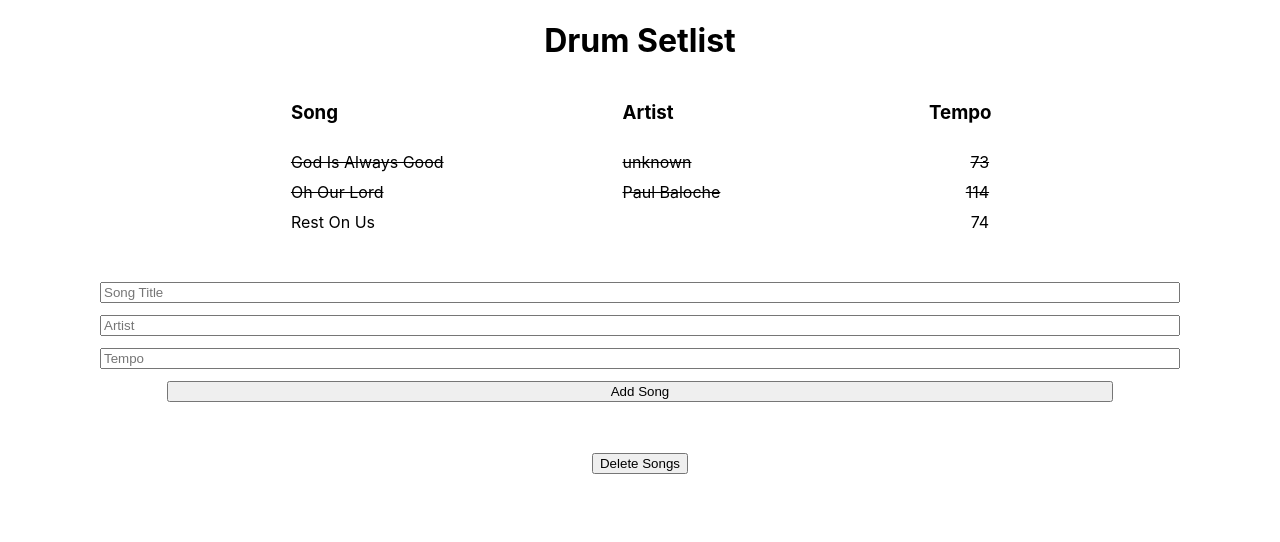
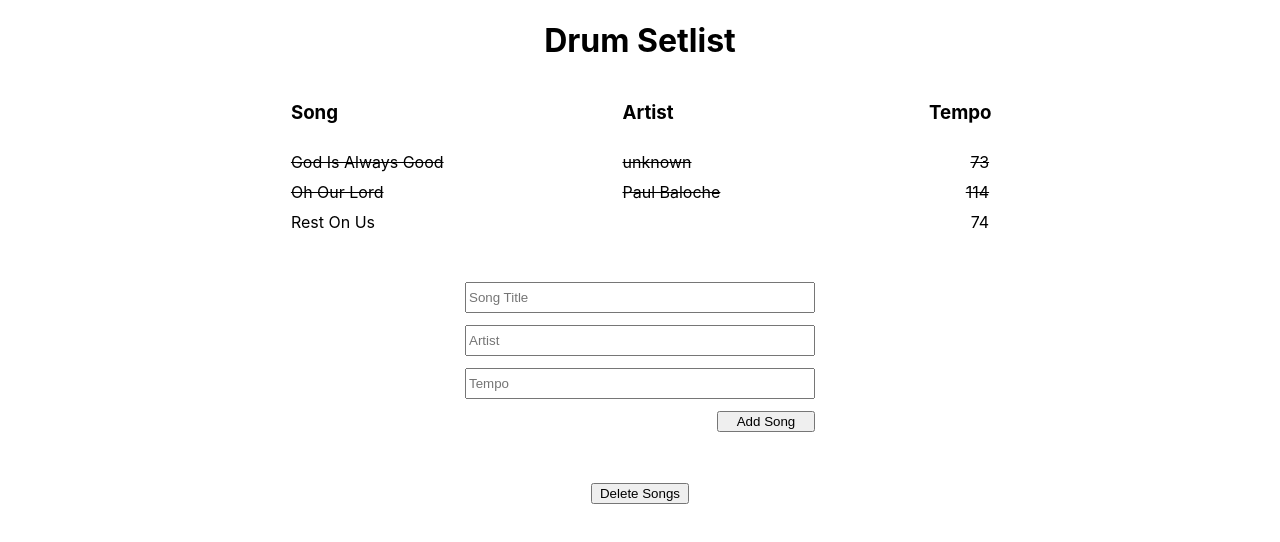
Before and after one commit to scottmo223/drum-setlist, a React (Create React App) app: page / in a window 1280 px wide. Shown: the top 542 px of the page. Built offline with nearby package versions, Linux system fonts and the light colour scheme.

Commit message:
Styles buttons

```diff
--- a/src/index.css
+++ b/src/index.css
@@ -10,6 +10,10 @@ body {
 code {
   font-family: source-code-pro, Menlo, Monaco, Consolas, 'Courier New',
     monospace;
+}
+
+button {
+  width: 98px;
 }
 
 .strike {
@@ -39,15 +43,17 @@ code {
 }
 
 .addSongForm {
-  margin: 50px 100px;
+  margin: 50px auto;
   display: flex;
   flex-direction: column;
+  max-width: 350px;
 }
 
 .addSongForm input {
   margin-bottom: 12px;
+  height: 25px;
 }
 
 .addSongForm button {
-  margin: 0px 5em
+  margin-left: auto;
 }
```
